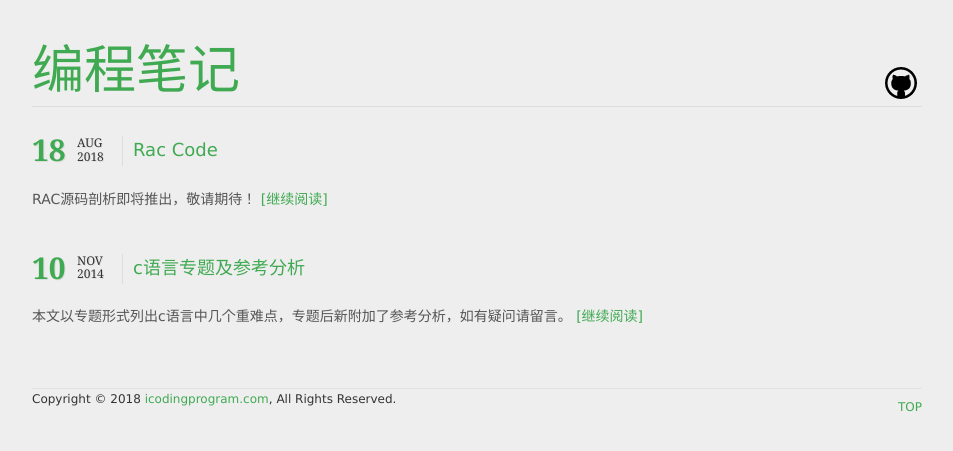
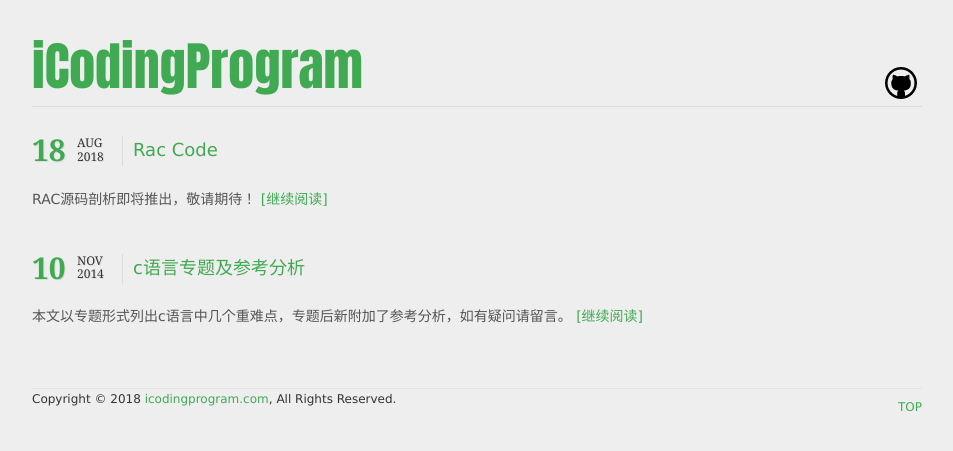
Before and after one commit to blogbets/9drops.github.io, a Jekyll site: the page built from index.html, in a window 1280 px wide. Shown: the top 451 px of the page, without its empty margins (163-1116 px from the left). Built offline with Jekyll 4.4.1, drawn with Linux system fonts in a browser that asks for light colours; comment, search, counter and statistics services are not loaded.

Commit message:
Update _config.yml
Remove warnings!

```diff
--- a/_config.yml
+++ b/_config.yml
@@ -5,22 +5,22 @@ lsi: true
 pygments: true
 safe: true
 auto: true
+highlighter: rouge
 
 # presonal config
-title: 编程笔记
+title: "iCodingProgram"
 feed:
 comments: disqus
 
 author:
   name: 9drops
   nickname: 9drops
-  email: codingnote.net@gmail.com
-  gmail: codingnote.net@gmail.com
+  email: zhanbz@hotmail.com
   site: http://www.icodingprogram.com
 
 seo:
-  keyword:
-  description:
+  keyword: "iCodingProgram"
+  description: "爱编程"
 config:
   js_dir:
   img_dir:
```
